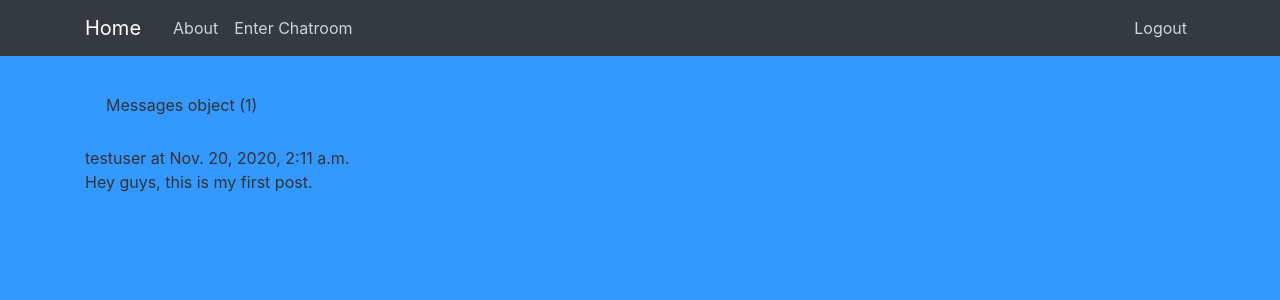
After one commit to Zach-Baran/CSC265-Chat-room, a Django app: page /chatroom/ in a window 1280 px wide. The commit adds this page. Shown: the top 300 px of the page. Run offline with Django 3.2, Linux system fonts and the light colour scheme; a user stored in the database is signed in; data comes from the database, SQL or seed files in the repository; both versions use the stored data as it was after the commit; some libraries are stand-ins or nearby versions.

Commit message:
fixing branch

```diff
--- a/chat/forms.py
+++ b/chat/forms.py
@@ -7,4 +7,5 @@
 class UserRegisterForm(UserCreationForm):
 
     class Meta:
+
         fields=['username','password1','password2']
--- a/chat/models.py
+++ b/chat/models.py
@@ -1,9 +1,6 @@
 from django.db import models
 from django.utils import timezone
 from django.contrib.auth.models import User
-
-
-# Create your models here.
 
 
 class Profile(models.Model):
--- a/chat/urls.py
+++ b/chat/urls.py
@@ -8,4 +8,5 @@
     path('register/', views.register, name='chat-register'),
     path('login/', auth_views.LoginView.as_view(template_name='chat/login.html'), name='chat-login'),
     path('logout/', auth_views.LogoutView.as_view(template_name='chat/logout.html'), name='chat-logout'),
+    path('chatroom/',views.chatroom, name='chat-chatroom'),
 ]
--- a/chat/views.py
+++ b/chat/views.py
@@ -2,8 +2,9 @@
 from django.contrib import messages
 from django.contrib.auth.decorators import login_required
 from .forms import UserCreationForm
+from .models import Messages
+from django.contrib.auth.models import User
 
-# Create your views here.
 
 
 def home(request):
@@ -26,3 +27,14 @@
     else:
         form = UserCreationForm()
     return render(request, 'chat/register.html', {'form': form})
+
+@login_required
+def chatroom(request):
+    users = {
+        'users': User.objects.all()
+    }
+    messages = {
+        'messages': Messages.objects.all()
+    }
+
+    return render(request, 'chat/chatroom.html', messages)
--- a/templates/chat/base.html
+++ b/templates/chat/base.html
@@ -25,6 +25,7 @@
           <div class="collapse navbar-collapse" id="navbarToggle">
             <div class="navbar-nav mr-auto">
               <a class="nav-item nav-link" href="{% url 'chat-about' %}">About</a>
+              <a class="nav-item nav-link" href="{% url 'chat-chatroom' %}">Enter Chatroom</a>
             </div>
             <!-- Navbar Right Side -->
             <div class="navbar-nav">
--- /dev/null
+++ b/templates/chat/chatroom.html
@@ -0,0 +1,18 @@
+{% extends "chat/base.html" %}
+{% block content %}
+
+
+{% for chats in messages %}
+<div> {{chats.author}} at {{chats.date}} </div>
+<div> {{chats.content}} </div>
+
+{% endfor %}
+
+
+
+
+
+
+
+
+{% endblock %}
```
Also changed, not shown: chat/admin.py (line endings or trailing spaces), db.sqlite3.
